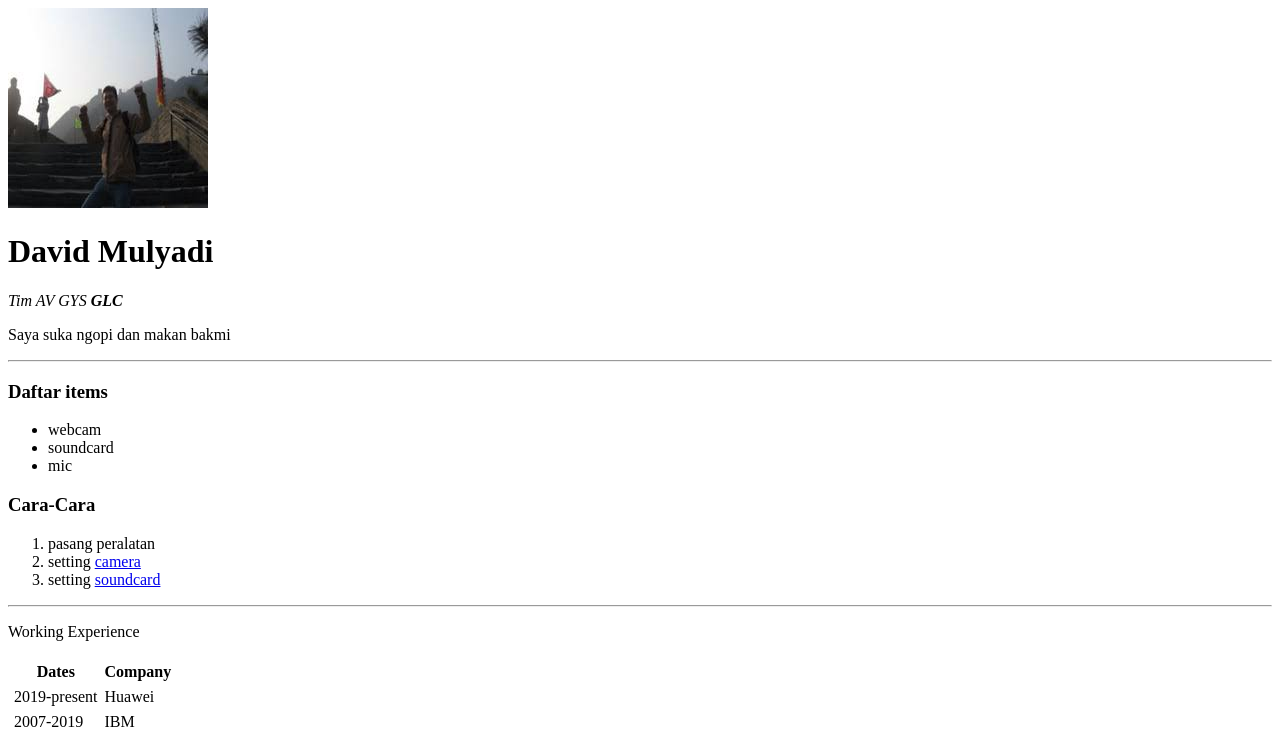
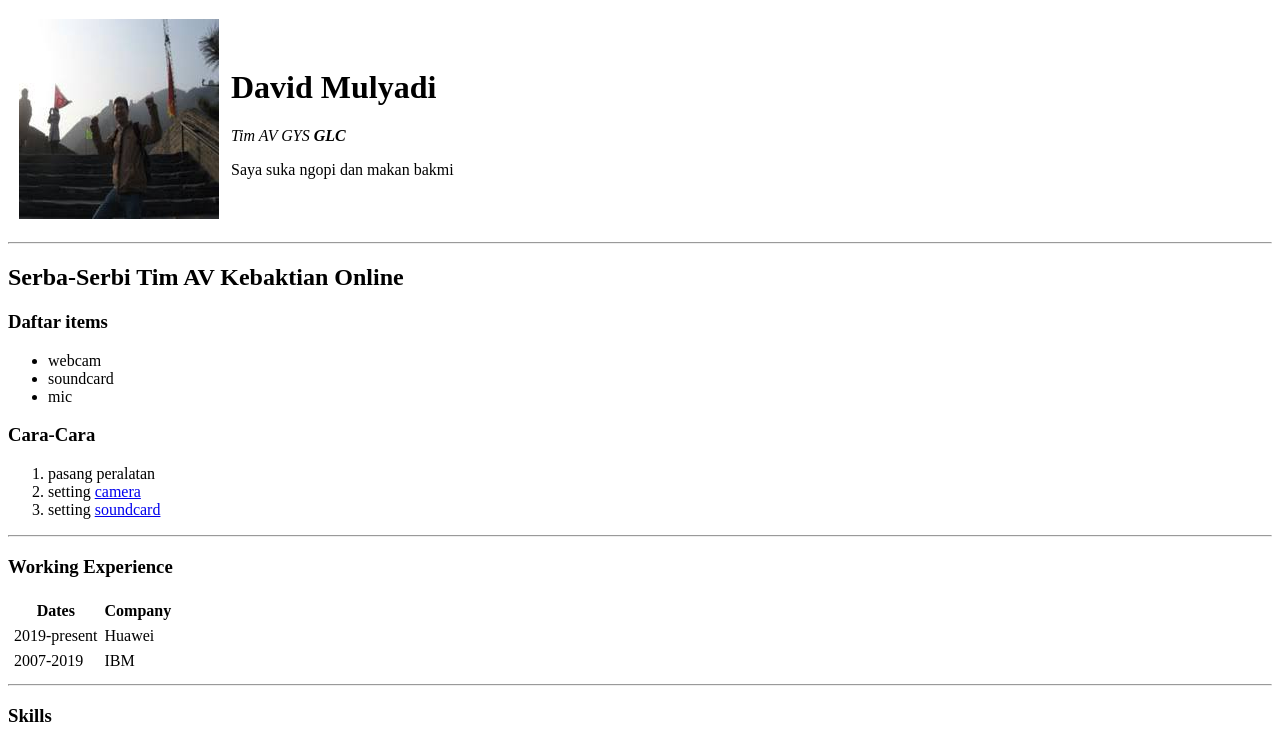
Before and after one commit to mdavid16/CV, a plain HTML site: page index.html in a window 1280 px wide. Shown: the top 743 px of the page. Drawn offline with Linux system fonts and the light colour scheme.

Commit message:
this is updated one with photo and profile side

```diff
--- a/index.html
+++ b/index.html
@@ -7,11 +7,18 @@
 </head>
 
 <body>
-  <img src="DavidM.jpeg" alt="David pp">
-  <h1>David Mulyadi</h1>
-  <p><em>Tim AV GYS <strong>GLC</strong></em></p>
-  <p>Saya suka ngopi dan makan bakmi</p>
+  <table cellspacing="10">
+    <td>
+      <img src="DavidM.jpeg" alt="David pp">
+    </td>
+    <td>
+      <h1>David Mulyadi</h1>
+      <p><em>Tim AV GYS <strong>GLC</strong></em></p>
+      <p>Saya suka ngopi dan makan bakmi</p>
+    </td>
+  </table>
   <hr>
+  <h2>Serba-Serbi Tim AV Kebaktian Online</h2>
   <h3>Daftar items</h3>
   <ul>
     <li>webcam</li>
@@ -25,7 +32,7 @@
     <li>setting <a href="http://www.presonus.com">soundcard</a></li>
   </ol>
   <hr>
-  <p>Working Experience</p>
+  <h3>Working Experience</h3>
 
   <table cellspacing="5">
     <th>Dates</th>
```
